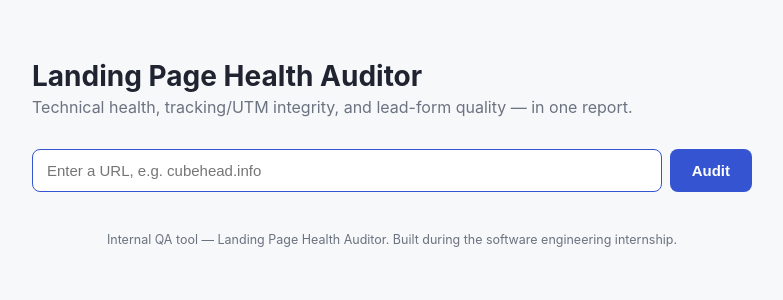
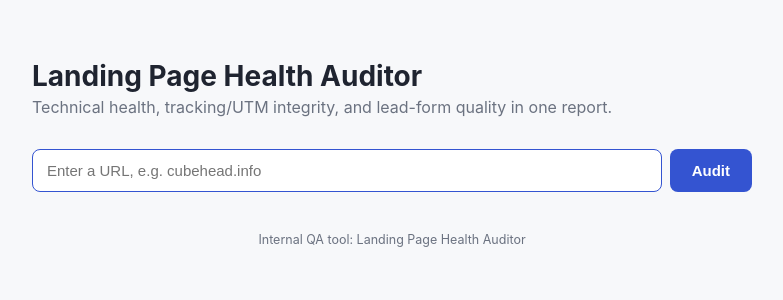
Before and after one commit to atikaelharrak/lnding-page-auditor, a Flask app: page / in a window 1280 px wide. Shown: the top 300 px of the page, without its empty margins (248-1031 px from the left). Run offline with Flask 3, Linux system fonts and the light colour scheme.

Commit message:
Update index.html
Updated subtitle and footer text for clarity.

```diff
--- a/templates/index.html
+++ b/templates/index.html
@@ -10,7 +10,7 @@
     <div class="page">
         <header>
             <h1>Landing Page Health Auditor</h1>
-            <p class="subtitle">Technical health, tracking/UTM integrity, and lead-form quality — in one report.</p>
+            <p class="subtitle">Technical health, tracking/UTM integrity, and lead-form quality in one report.</p>
         </header>
 
         <form method="POST" class="url-form">
@@ -98,7 +98,7 @@
         {% endif %}
 
         <footer>
-            <p>Internal QA tool — Landing Page Health Auditor. Built during the software engineering internship.</p>
+            <p>Internal QA tool: Landing Page Health Auditor</p>
         </footer>
     </div>
 </body>
```
